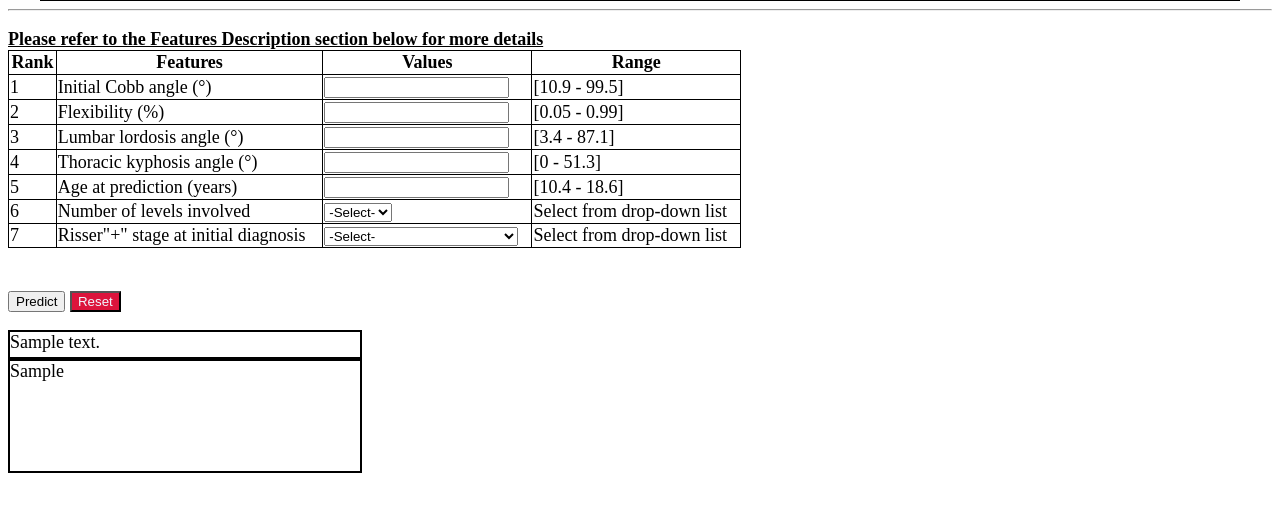
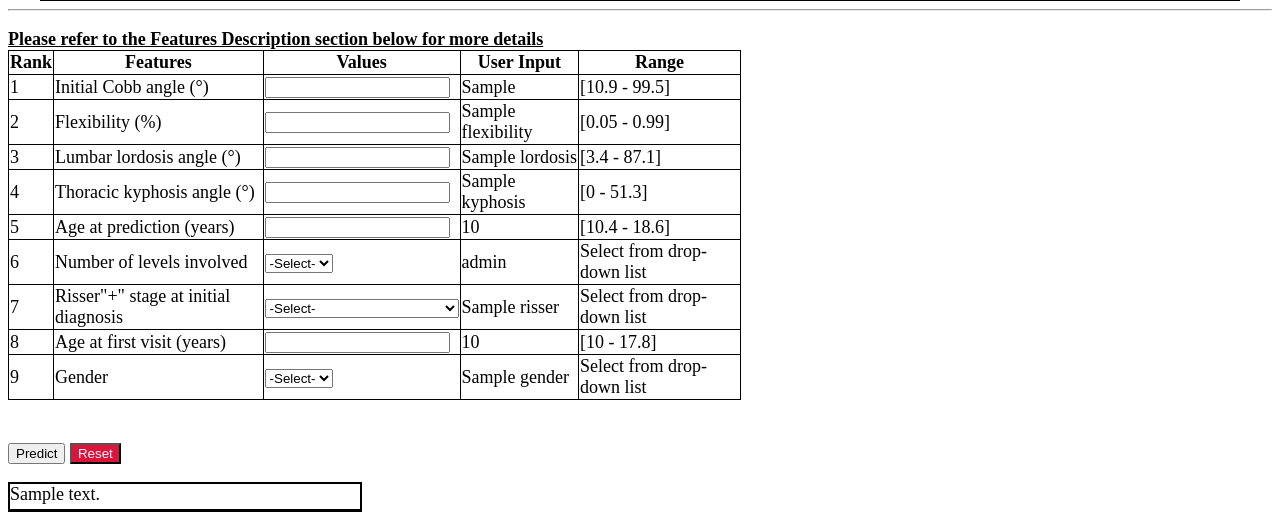
Before and after one commit to osaila2005/curve-progression-prediction, a Flask app: template templates/index.html in a window 1280 px wide. Shown: the part 151-663 px from the top of the page. Run offline with Flask 2, Linux system fonts and the light colour scheme; the template is opened without the code that fills it: most values are stand-ins (such as "Sample title", 1, 10 or a date in 2020); parts of the project's set-up code (start-up, migrations or seed data) failed here and were passed over.

Commit message:
Add more features

```diff
--- a/app.py
+++ b/app.py
@@ -1,6 +1,11 @@
 import numpy as np
 from flask import Flask, request, jsonify, render_template
 import pickle
+import pandas as pd
+from plotly.offline import plot
+from plotly.graph_objs import Scatter
+from flask import Markup
+
 
 #Creat flask app
 app = Flask(__name__)
@@ -19,7 +24,104 @@ def predict():
     prediction = model.predict(features)
     prediction = np.round(prediction[0],1)
 
+    #prediction with 5% error at different age
+    age_last = float_features[4]
+    age_first = float_features[7]
+    age_arr = np.arange(np.floor(age_first+1), 19)
+    age_arr = np.insert(age_arr,0,age_first)
+
+    angle = float_features[0]
+    angle_arr = [angle -5, angle, angle+5]
+    new_float_features=float_features
+    pred_angle = []
+    for i in angle_arr:
+        new_float_features[0]= i
+        features_new = [np.array(new_float_features)]
+
+        for a in age_arr:
+            new_float_features[4] = a
+            features_new = [np.array(new_float_features)]
+            pred_angle.append(model.predict(features_new))
+
+    pred_angle1 = pred_angle[0:len(age_arr)] #Cobb -5
+    pred_angle2 = pred_angle[len(age_arr): 2*len(age_arr)] #Cobb
+    pred_angle3 = pred_angle[2*len(age_arr):] #Cobb +5
+    pred_angle1 = np.insert(pred_angle1,0,angle_arr[0])
+    pred_angle2 = np.insert(pred_angle2,0,angle_arr[1])
+    pred_angle3 = np.insert(pred_angle3,0,angle_arr[2])
+
+
+
+    x_val=features[0]
+    y_val=np.array(prediction)
+    my_plot_div = plot([Scatter(x=age_arr, y=(pred_angle1))], output_type='div')
+    my_plot_div1 = plot([Scatter(x=age_arr, y=(pred_angle2))], output_type='div')
+
     return render_template("index.html",
+        InitialCobb=angle,
+        Flexibility=float_features[1],
+        Lordosis=float_features[2],
+        Kyphosis=float_features[3],
+        AgePredict=float_features[4],
+        Levels=float_features[5],
+        Risser=float_features[6],
+        AgeFirst=float_features[7],
+        Gender=float_features[8],
+        prediction_text = " The Final Cobb angle is {} degrees".format(prediction),
+        xval=x_val,
+        yval=y_val,
+        pred_angle1=pred_angle1,
+        pred_angle2=pred_angle2,
+        pred_angle3=pred_angle3,
+        age_arr=age_arr,
+        div_placeholder=Markup(my_plot_div),
+        div_placeholder1=Markup(my_plot_div1))
+
+
+
+
+
+"""""
+age_last = float_features[0,3]
+print(age_last)
+age_first = float_features[0,2]
+
+age_arr = np.arange(np.floor(age_first+1), 19)
+print(age_arr)
+age_arr = np.insert(age_arr,0,age_first)
+print(age_arr)
+
+angle = test_f[0,5]
+angle_arr = [angle -5, angle, angle+5]
+print(angle_arr)
+
+pred_angle = []
+for i in angle_arr:
+    test_f[0,5] = i
+    for a in age_arr:
+        test_f[0,3] = a
+        pred_angle.append(rf.predict(test_f))
+print(pred_angle)
+
+pred_angle1 = pred_angle[0:len(age_arr)] #Cobb -5
+pred_angle2 = pred_angle[len(age_arr): 2*len(age_arr)] #Cobb
+pred_angle3 = pred_angle[2*len(age_arr):] #Cobb +5
+pred_angle1 = np.insert(pred_angle1,0,angle_arr[0])
+pred_angle2 = np.insert(pred_angle2,0,angle_arr[1])
+pred_angle3 = np.insert(pred_angle3,0,angle_arr[2])
+
+age_arr = np.insert(age_arr,0,age_first)
+
+from matplotlib import pyplot as plt
+plt.plot(age_arr, pred_angle1,label='Initial Cobb-5', marker='o')
+plt.plot(age_arr, pred_angle2,label='Initial Cobb', marker='o')
+plt.plot(age_arr, pred_angle3,label='Initial Cobb+5', marker='o')
+plt.grid(True)
+#matplotlib.pyplot.grid(visible=None, which='major', axis='both', grid(color='r', linestyle='-', linewidth=2))
+plt.legend(loc='best')
+plt.xlabel('Age')
+plt.ylabel('Cobb Angle')
+
     original_input={
         "Initial Cobb angle (°)":float_features[0],
         "Flexibility (%)":float_features[1],
@@ -28,8 +130,8 @@ def predict():
         "Age at prediction (years)":float_features[4],
         "Number of levels involved":float_features[5],
         "Risser"+" stage at initial diagnosis":float_features[6],
-
-    } ,prediction_text = " The Final Cobb angle is {} degrees".format(prediction))
-
+        "Age at first visit":float_features[7],
+        "Gender":float_features[8],
+"""""
 if __name__ == "__main__":
     app.run(debug=True)
--- a/templates/index.html
+++ b/templates/index.html
@@ -1,13 +1,17 @@
 <!DOCTYPE html>
 <html lang="en">
 <head>
+
+  <link rel="shortcut icon" href="/favicon.ico">
 <meta charset="UTF-8">
+
+
 <body>
   <br />
   <table cellpadding="5" align="center">
   <tr>
     <td>
-      <img src="https://ausilah-test-1.s3.amazonaws.com/Drexel-logo.jpg" alt="Drexel Univeristy logo" width="100" height="100">
+      <img src="https://biomed.drexel.edu/labs/obl/images/Drexel-logo.jpg" alt="Drexel Univeristy logo" width="100" height="100">
     </td>
     <td>
     <p align="center">
@@ -18,7 +22,7 @@
     </p>
     </td>
       <td>
-          <img src="https://ausilah-test-1.s3.amazonaws.com/OBL_logo.jpg" alt="OBL logo" width="210" height="110">
+          <img src="https://biomed.drexel.edu/labs/obl/images/Ortho_Biomechanics_informal.png" alt="OBL logo" width="210" height="110">
       </td>
   </tr>
   </table>
@@ -43,7 +47,7 @@ table , th, td {
 }
 .div2 {
   width: 350px;
-  height: 110px;
+  height: 130px;
   border: 2px solid rgb(0, 0, 0);
 }
 .result {
@@ -67,6 +71,7 @@ table , th, td {
     <th>Rank</th>
     <th>Features</th>
     <th>Values</th>
+    <th>User Input</th>
     <th>Range</th>
   </tr>
 
@@ -74,6 +79,7 @@ table , th, td {
     <td>1</td>
     <td>Initial Cobb angle (°)</td>
     <td><input id="1" type="text" name="Cobb_Initial"  autocomplete="off" required="required"/></td>
+    <td> {{ InitialCobb }}</td>
     <td>[10.9 - 99.5]</td>
   </tr>
 
@@ -81,6 +87,7 @@ table , th, td {
     <td>2</td>
     <td>Flexibility (%)</td>
     <td><input id="2" type="text" name="Flexibility" autocomplete="off" required="required"/></td>
+    <td> {{ Flexibility }}</td>
     <td>[0.05 - 0.99]</td>
   </tr>
 
@@ -88,6 +95,7 @@ table , th, td {
     <td>3</td>
     <td>Lumbar lordosis angle (°)</td>
     <td><input id="3" type="text" name="Lordosis" autocomplete="off" required="required"/></td>
+    <td> {{ Lordosis }}</td>
     <td>[3.4 - 87.1]</td>
   </tr>
 
@@ -95,6 +103,7 @@ table , th, td {
     <td>4</td>
     <td>Thoracic kyphosis angle (°)</td>
     <td><input id="4" type="text" name="Kyphosis" autocomplete="off" required="required"/></td>
+    <td> {{ Kyphosis }}</td>
     <td>[0 - 51.3]</td>
   </tr>
 
@@ -102,6 +111,7 @@ table , th, td {
     <td>5</td>
     <td>Age at prediction (years)</td>
     <td><input id="5" type="text" name="Age_last" autocomplete="off" required="required"/></td>
+    <td> {{ AgePredict }}</td>
     <td>[10.4 - 18.6]</td>
   </tr>
 
@@ -120,6 +130,7 @@ table , th, td {
         <option value="10">10</option>
       </select>
     </td>
+    <td> {{ Levels }}</td>
     <td>Select from drop-down list</td>
   </tr>
 
@@ -139,17 +150,38 @@ table , th, td {
         <option value="5">5</option>
       </select>
     </td>
+    <td> {{ Risser }}</td>
     <td>Select from drop-down list</td>
   </tr>
 
+  <tr>
+    <td>8</td>
+    <td>Age at first visit (years)</td>
+    <td><input id="8" type="text" name="Age_first" autocomplete="off" required="required"/></td>
+    <td> {{ AgeFirst }}</td>
+    <td>[10 - 17.8]</td>
+  </tr>
 
+  <tr>
+    <td>9</td>
+    <td><label for="Gender">Gender</label></td>
+    <td>
+      <select name="Gender" id="9">
+        <option value="-">-Select-</option>
+        <option value="0">Female</option>
+        <option value="1">Male</option>
+      </select>
+    </td>
+    <td> {{ Gender }}</td>
+    <td>Select from drop-down list</td>
+  </tr>
 
 
 
 </table>
     <br>
     <br>
-    <button type="button" onclick="f1();f2();f3();f4();f5();f6();f7();submitForm(event);" class="btn btn-primary btn-block btn-large">Predict</button>
+    <button type="button" onclick="f1();f2();f3();f4();f5();f6();f7();f8();f9();submitForm(event);" class="btn btn-primary btn-block btn-large">Predict</button>
 
     <!--<button type="button" style="background-color: green;color: aliceblue" onclick="f1();f2();f3();f4();f5();f0();reset()">Predict</button>-->
     <input type="reset" value="Reset" style="background-color: crimson;color: aliceblue"/>
@@ -160,6 +192,8 @@ table , th, td {
     <p id="p5"></p>
     <p id="p6"></p>
     <p id="p7"></p>
+    <p id="p8"></p>
+    <p id="p9"></p>
 
 <div id="error1" style="color: #fa0000"></div>
 <div id="error2" style="color: #fa0000"></div>
@@ -168,6 +202,8 @@ table , th, td {
 <div id="error5" style="color: #fa0000"></div>
 <div id="error6" style="color: #fa0000"></div>
 <div id="error7" style="color: #fa0000"></div>
+<div id="error8" style="color: #fa0000"></div>
+<div id="error9" style="color: #fa0000"></div>
 
 
 <script type="text/javascript">
@@ -179,6 +215,8 @@ var e4=0;
 var e5=0;
 var e6=0;
 var e7=0;
+var e8=0;
+var e9=0;
 
 function f1() {
   const message = document.getElementById("p1");
@@ -296,6 +334,37 @@ catch(err) {
   }
 }
 
+function f8() {
+  const message = document.getElementById("p8");
+  message.innerHTML = "";
+  let x = document.getElementById("8").value;
+  try {
+    if(x == "")  throw "Age at first visit is empty";
+    if(isNaN(x)) throw "Age at first visit is not a number";
+    if(x < 10)  throw "Age at first visit is out of range";
+    if(x > 17.8)  throw "Age at first visit is out of range";
+    if(x >= 10 || x <= 17.8) throw " ";
+  }
+  catch(err) {
+    e8=1
+    document.getElementById("error8").innerHTML = "  " + err;
+  }
+}
+
+function f9() {
+  const message = document.getElementById("p9");
+  message.innerHTML = "";
+  let x = document.getElementById("9").value;
+  try {
+    if(x == "-")  throw "Gender is required";
+    if(x != "-")  throw " ";
+}
+catch(err) {
+    e9=1
+    document.getElementById("error9").innerHTML = " " + err;
+  }
+}
+
 
 function submitForm(){
   var originalvalue = document.getElementById("p1").value;
@@ -306,11 +375,13 @@ function submitForm(){
   let x5 = document.getElementById("5").value;
   let x6 = document.getElementById("6").value;
   let x7 = document.getElementById("7").value;
+  let x8 = document.getElementById("8").value;
+  let x9 = document.getElementById("9").value;
 
-  if((e1 == 1 || e2 == 1 || e3 == 1 || e4 == 1 || e5 == 1 || e6 == 1 || e7 == 1) && ((x1<= 10.99 || x1>= 99.5) || (x2 <= 0.05 || x2 >= 0.99) || (x3 <= 3.4 || x3 >= 87.1) || (x4 <= 0 || x4 >= 51.3) || (x5 <= 10.4 || x5 >= 18.6) || (x6 == "-") || (x7 == "-")) )
+  if((e1 == 1 || e2 == 1 || e3 == 1 || e4 == 1 || e5 == 1 || e6 == 1 || e7 == 1 || e8 == 1 || e9 == 1) && ((x1<= 10.99 || x1>= 99.5) || (x2 <= 0.05 || x2 >= 0.99) || (x3 <= 3.4 || x3 >= 87.1) || (x4 <= 0 || x4 >= 51.3) || (x5 <= 10.4 || x5 >= 18.6) || (x6 == "-") || (x7 == "-") || (x8 <= 10 || x8 >= 17.8) || (x9 == "-")) )
   {
     event.preventDefault();
-    e1=0;e2=0;e3=0;e4=0;e5=0;e6=0;e7=0;
+    e1=0;e2=0;e3=0;e4=0;e5=0;e6=0;e7=0;e8=0;e9=0;
   }
   else
   {
@@ -326,6 +397,7 @@ function displayInput(){
   var x4 = document.getElementById("4").value;
   var x5 = document.getElementById("5").value;
   var x6 = document.getElementById("6").value;
+  var x7 = document.getElementById("7").value;
   var x7 = document.getElementById("7").value;
 
   message.innerHTML = "Input values";
@@ -371,12 +443,15 @@ function displayInput(){
     <tr>
       <td>Initial Cobb angle </td>
       <td>Cobb angle is the angle measured between the lines which are above the most tilted vertebrae superior to the apex and below the most tilted vertebrae inferior to the apex</td>
-      <th><img src="https://ausilah-test-1.s3.amazonaws.com/Initial_Cobb_Angle.jpg" alt="Initial_Cobb_Angle" width="200" height="200"></th>
+      <th><img src="https://biomed.drexel.edu/labs/obl/images/Initial_Cobb_Angle.jpg" alt="Initial_Cobb_Angle" width="200" height="200">
+        <p><a href="https://www.ncbi.nlm.nih.gov/pmc/articles/PMC3654460/" target="_blank">Image Source
+        </a></p>
+      </th>
     </tr>
     <tr>
       <td>Flexibility</td>
       <td>The flexibility is calculated as the percent change in Cobb angle between the standing radiograph and the side bending radiograph</td>
-      <th><img src="https://ausilah-test-1.s3.amazonaws.com/Flexibility.jpg" alt="Flexibility" width="500" height="300"></th>
+      <th><img src="https://biomed.drexel.edu/labs/obl/images/Flexibility.jpg" alt="Flexibility" width="500" height="300"></th>
     </tr>
     <tr>
       <td>Lumbar lordosis and thoracic kyphosis angles</td>
@@ -384,7 +459,7 @@ function displayInput(){
        <p>Lordosis angle is the angle between the superior endplate of L1 and the inferior endplate of L5</p>
        <p>Kyphosis angle is the angle between the superior endplate of T2 and the inferior endplate of T12</p>
         </td>
-      <th><img src="https://ausilah-test-1.s3.amazonaws.com/Kyphosis_Lordosis.jpg" alt="Kyphosis_Lordosis"width="100" height="270"></th>
+      <th><img src="https://biomed.drexel.edu/labs/obl/images/Kyphosis_Lordosis.jpg" alt="Kyphosis_Lordosis"width="100" height="270"></th>
       <tr>
         <td>Age at prediction (years)</td>
         <td>Age of the patient at which the prediction is made </td>
@@ -394,7 +469,11 @@ function displayInput(){
     <tr>
       <td>Number of levels involved</td>
       <td>The number of vertebral levels involved in the major curve. In the figure on the right, seven levels are involved in the curve</td>
-      <th><img src="https://ausilah-test-1.s3.amazonaws.com/Initial_Cobb_Angle.jpg" alt="Num_Levels_Involved" width="200" height="200"></th>
+      <th><img src="https://biomed.drexel.edu/labs/obl/images/Initial_Cobb_Angle.jpg" alt="Num_Levels_Involved" width="200" height="200">
+        <p><a href="https://www.ncbi.nlm.nih.gov/pmc/articles/PMC3654460/" target="_blank">Image Source
+        </a></p>
+      </th>
+
     </tr>
     <tr>
       <td>Risser"+" stage at initial diagnosis</td>
@@ -411,11 +490,25 @@ function displayInput(){
         <p>Risser 4: Start of fusion</p>
         <p>Risser 5: complete fusion</p>
         <p>For further details, please refer to:</p>
-        <p><a href="https://link.springer.com/article/10.1007/s00586-018-5821-8" target="_blank">Troy, Michael J., Patricia E. Miller, Nigel Price, Vish Talwalkar, Fabio Zaina, Sabrina Donzelli, Stefano Negrini, and M. Timothy Hresko. "The “Risser+” grade: a new grading system to classify skeletal maturity in idiopathic scoliosis." European Spine Journal 28, no. 3 (2019): 559-566.
+        <p><a href="https://link.springer.com/article/10.1007/s00586-018-5821-8" target="_blank">Reference
          </a></p>
         </td>
-      <th><img src="https://ausilah-test-1.s3.amazonaws.com/Risser.jpg" alt="Risser" width="600" height="350"></th>
+      <th><img src="https://biomed.drexel.edu/labs/obl/images/Risser.jpg" alt="Risser" width="600" height="350">
+        <p><a href="https://link.springer.com/article/10.1007/s00586-018-5821-8" target="_blank">Image Source
+        </a></p>
+      </th>
     </tr>
   </table>
+
+  xvalue= {{ xval }};
+  yvalue= {{ yval }};
+  {{ pred_angle1 }}
+  {{ pred_angle2 }}
+  {{ pred_angle3 }}
+  {{ age_arr }}
+  {{ div_placeholder }}
+  {{ div_placeholder1 }}
+
 </body>
+
 </html>
--- a/templates/index_pawan.html
+++ b/templates/index_pawan.html
@@ -34,6 +34,10 @@
     <br>
     Num_Levels_Involved
     <input type="text" name="Num_Levels_Involved" required="required" />
+    <br>
+    Risser_First_TP
+    <input type="text" name="Risser_First_TP" required="required" />
+    <br>
     <br>
     Risser_First_TP
     <input type="text" name="Risser_First_TP" required="required" />
```
Also changed, not shown: Final_Cobb_Progress.py (+4 -26 lines), favicon.ico (added), w3.jpg (renamed from w3schools_green.jpg), 2 other files.
